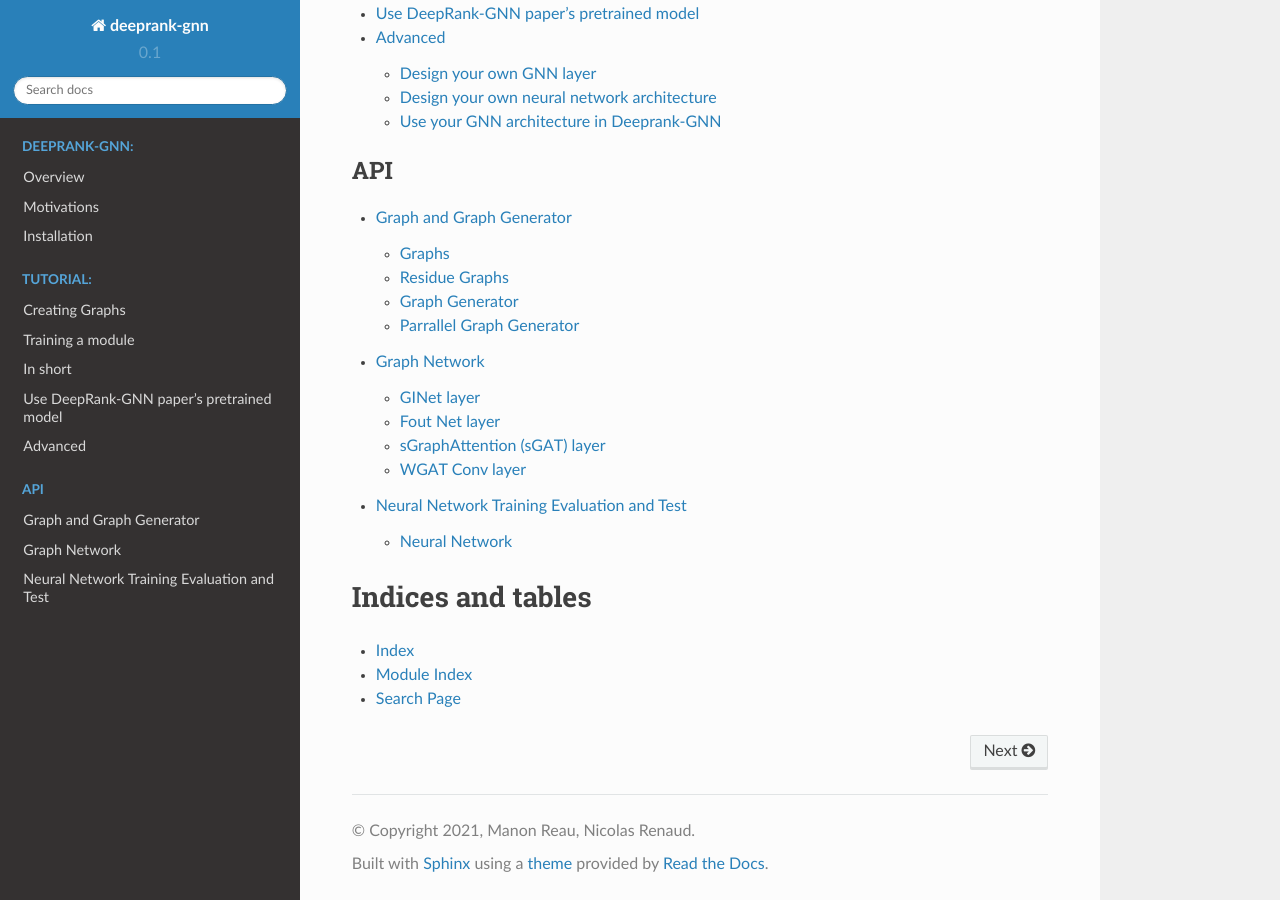
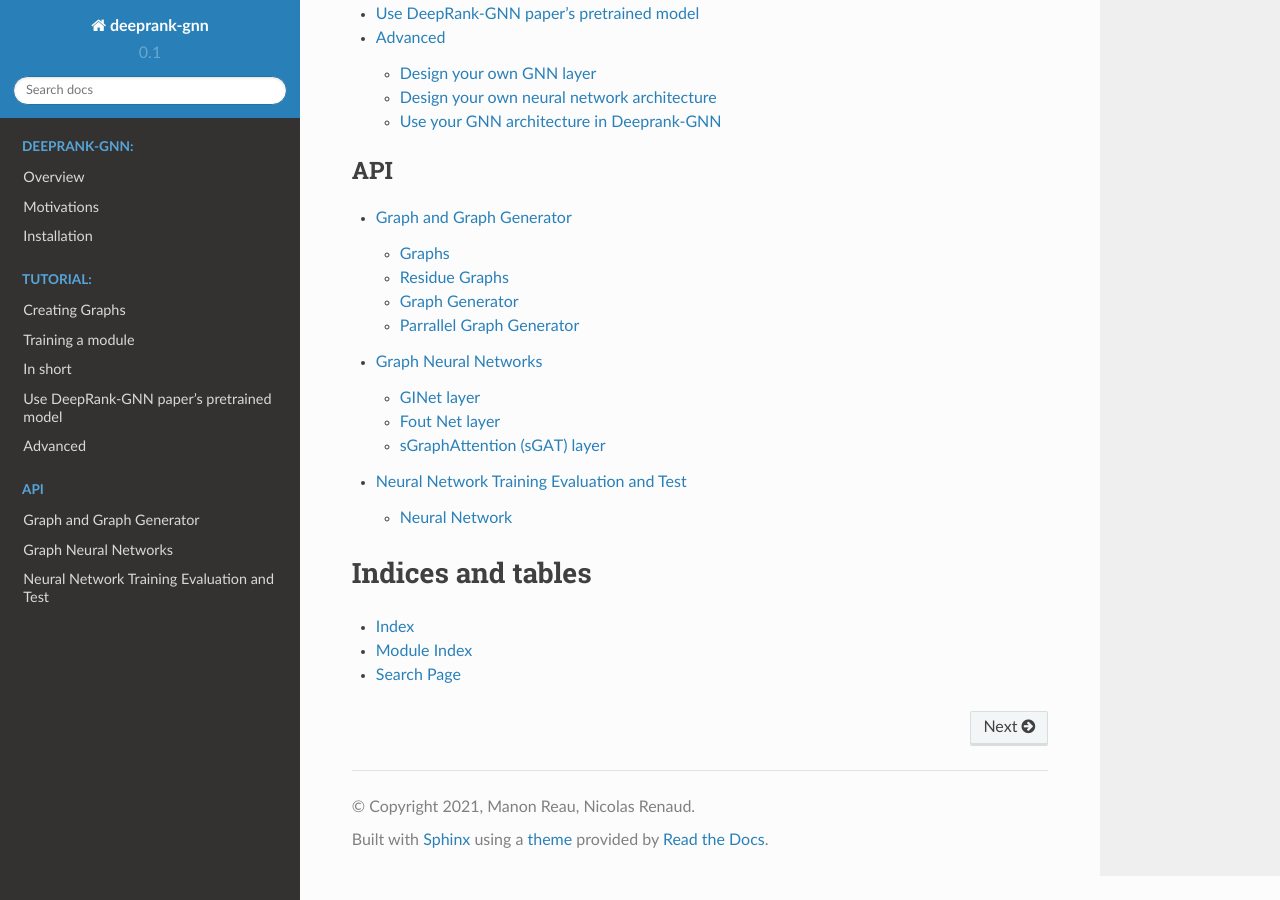
Before and after one commit to DeepRank/Deeprank-GNN, a Sphinx documentation site: the page built from docs/index.rst, in a window 1280 px wide and 900 px high, scrolled down 866 px. Built offline with Sphinx 7.4.7 and the Read the Docs theme 2.0.0, drawn with Linux system fonts in a browser that asks for light colours.

Commit message:
Update api.graph_network.rst

```diff
--- a/docs/api.graph_network.rst
+++ b/docs/api.graph_network.rst
@@ -1,4 +1,4 @@
-Graph Network
+Graph Neural Networks
 =====================================
 
 GINet layer
@@ -29,7 +29,7 @@ Herein, we add the edge feature to the step 1)
     e_{ij} = LeakyReLu (a_{ij} * [W * x_i || W * x_j || We * edge_{attr} ])
 
 
-.. automodule:: deeprank_gnn.ginet_conv
+.. automodule:: deeprank_gnn.ginet
     :members:
     :undoc-members:
 
@@ -42,7 +42,7 @@ This layer is described by eq. (1) of "Protein Interface Predition using Graph C
 .. math::
     z = x_i * Wc + 1 / Ni Sum_j x_j * Wn + b
 
-.. automodule:: deeprank_gnn.foutnet_conv
+.. automodule:: deeprank_gnn.foutnet
     :members:
     :undoc-members:
 
@@ -56,13 +56,6 @@ This is a new layer that is similar to the graph attention network but simpler
 
 || is the concatenation operator: [1,2,3] || [4,5,6] = [1,2,3,4,5,6] Ni is the number of neighbor of node i Sum_j runs over the neighbors of node i :math:`a_ij` is the edge attribute between node i and j
 
-.. automodule:: deeprank_gnn.sgat_conv
+.. automodule:: deeprank_gnn.sGat
     :members:
     :undoc-members:
-
-WGAT Conv layer
----------------------------------------
-
-.. automodule:: deeprank_gnn.wgat_conv
-    :members:
-    :undoc-members:
```
